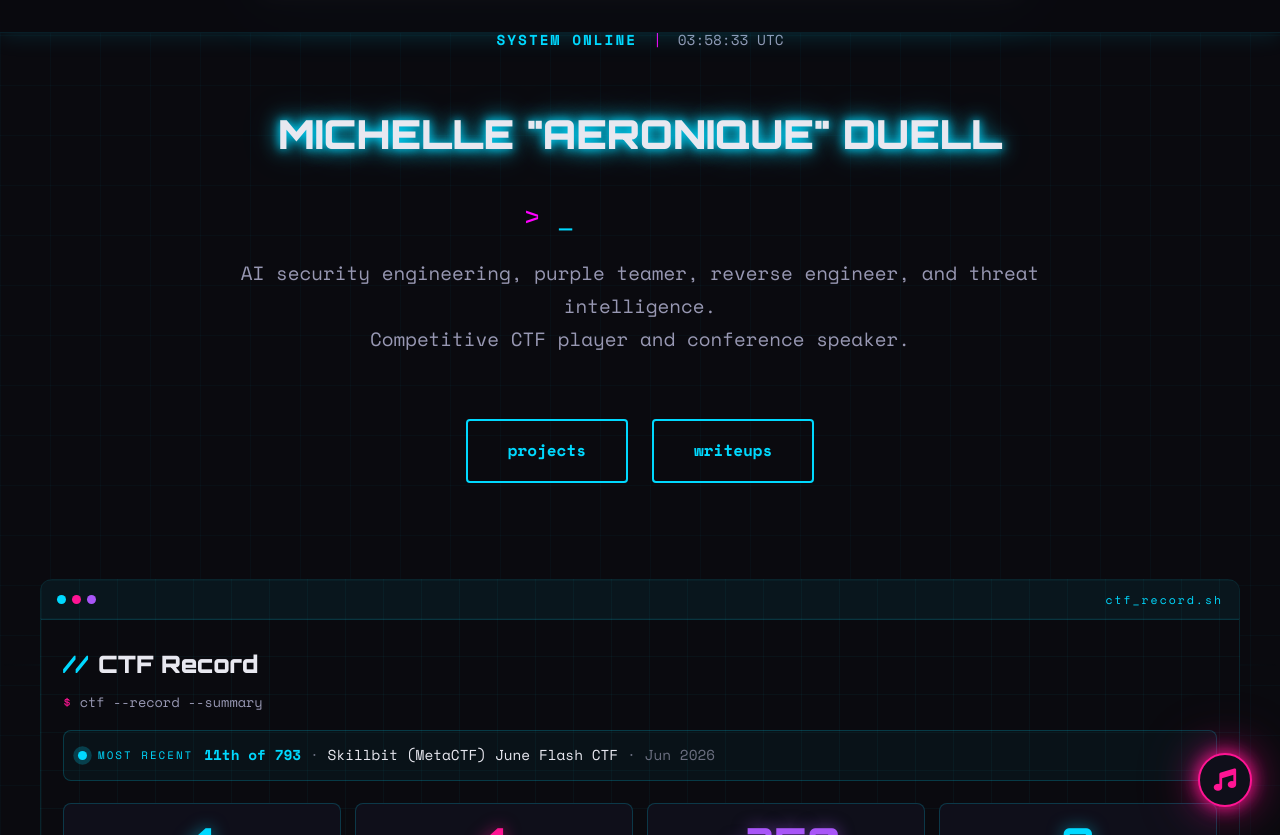
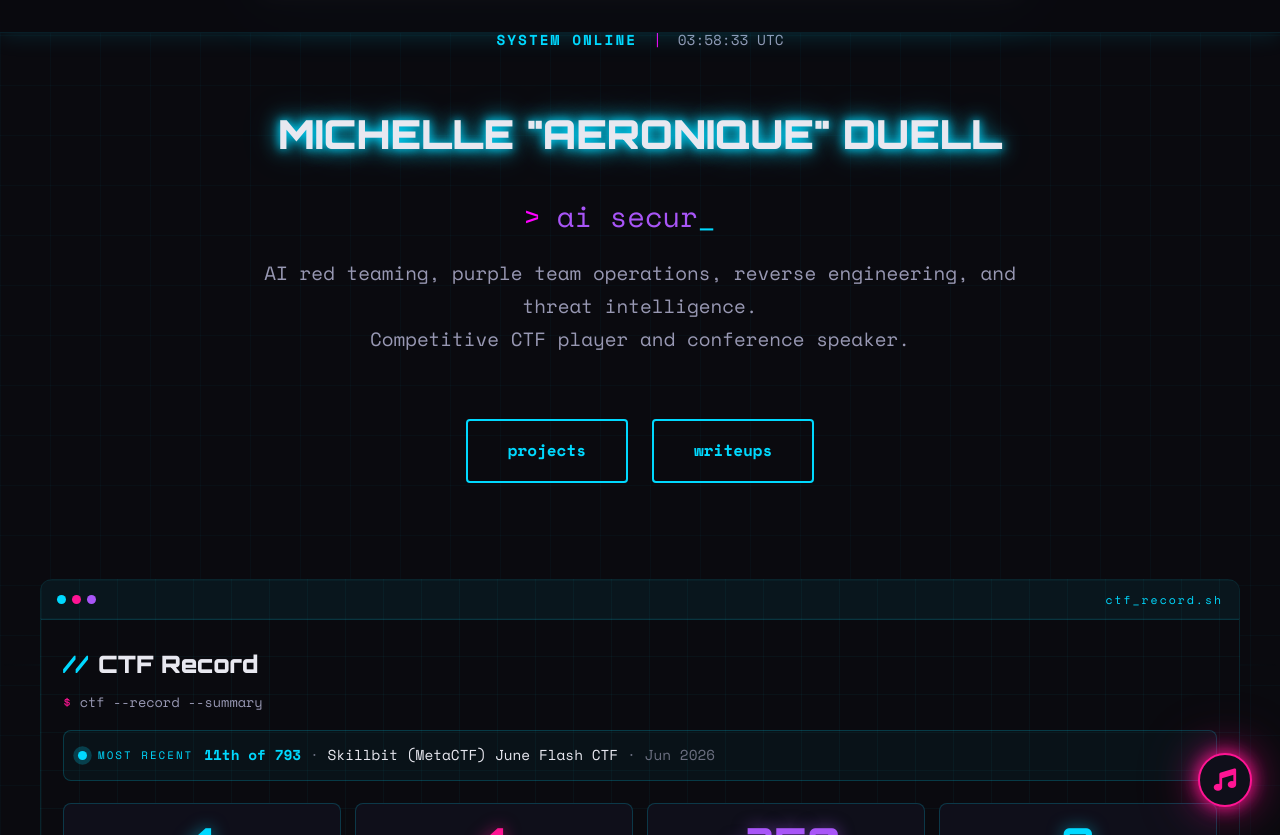
Before and after one commit to Aeronique/aerobytes-site, a Jekyll site: the page built from index.html, in a window 1280 px wide and 900 px high, scrolled down 625 px, cut to the strip 65-900 px from the top of the window. Built offline with Jekyll 4.4.1, drawn with Linux system fonts in a browser that asks for light colours; some of the changed text lies outside the part shown.

Commit message:
update index

```diff
--- a/assets/js/script.js
+++ b/assets/js/script.js
@@ -175,6 +175,7 @@
 
     if (rotatingTextElement && cursorElement) {
         const roles = [
+            'ai red teamer',
             'ai security engineer',
             'reverse engineer',
             'purple teamer',
@@ -440,7 +441,7 @@
         var rotatingEl = document.querySelector('.rotating-text');
         var cursorEl = document.querySelector('.cursor');
         if (rotatingEl && cursorEl) {
-            var roles = ['ai security engineer', 'reverse engineer', 'purple teamer', 'threat intelligence analyst'];
+            var roles = ['ai red teamer', 'ai security engineer', 'reverse engineer', 'purple teamer', 'threat intelligence analyst'];
             var idx = 0, charIdx = 0, deleting = false, speed = 100;
             cursorEl.style.display = 'none';
 
--- a/index.html
+++ b/index.html
@@ -23,7 +23,7 @@
             <span class="rotating-text">threat intelligence analyst</span>
             <span class="cursor">_</span>
         </p>
-        <p class="tagline">AI security engineering, purple teamer, reverse engineer, and threat intelligence.<br>Competitive CTF player and conference speaker.</p>
+        <p class="tagline">AI red teaming, purple team operations, reverse engineering, and threat intelligence.<br>Competitive CTF player and conference speaker.</p>
     </div>
 
     <div class="main-actions">
@@ -338,7 +338,7 @@
                 <h3 class="box-title">Focus Areas</h3>
                 <div class="quick-links">
                     <span class="quick-link" style="cursor:default;">Threat Intelligence</span>
-                    <span class="quick-link" style="cursor:default;">AI Engineering</span>
+                    <span class="quick-link" style="cursor:default;">AI Red Teaming</span>
                     <span class="quick-link" style="cursor:default;">Purple Team Operations</span>
                     <span class="quick-link" style="cursor:default;">Reverse Engineering</span>
                 </div>
```
